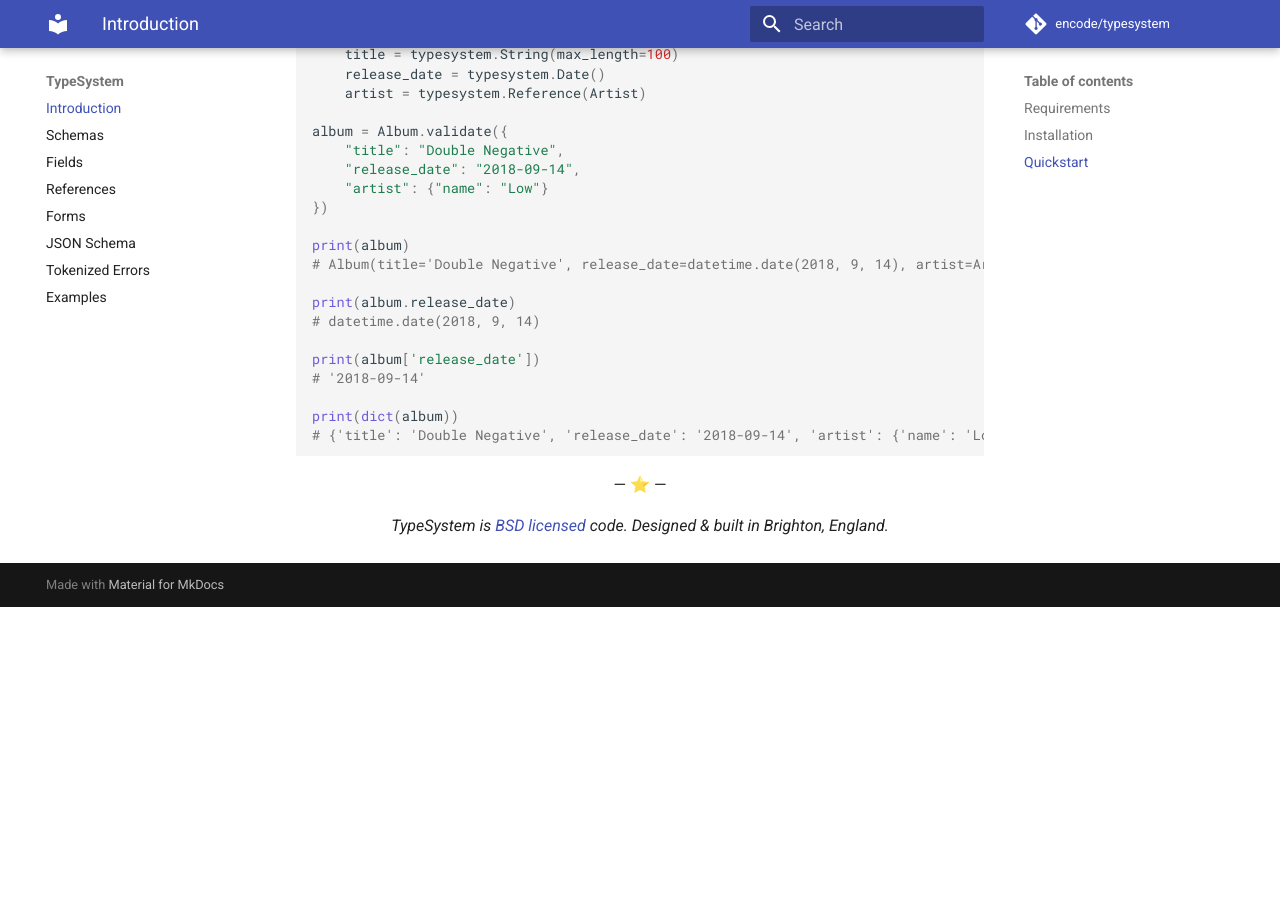
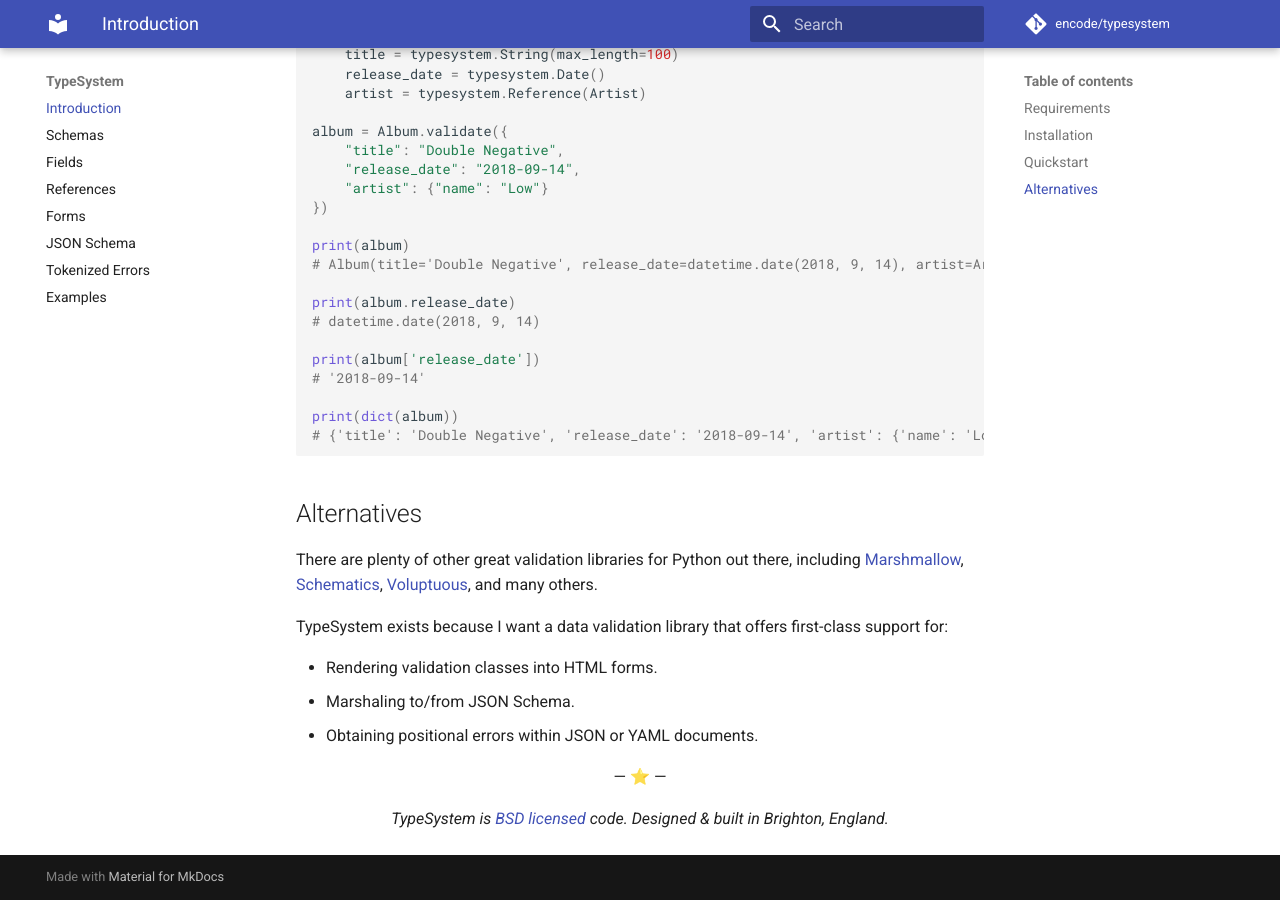
Before and after one commit to encode/typesystem, an MkDocs documentation site: the page built from docs/index.md, in a window 1280 px wide and 900 px high, scrolled down 1041 px. Built offline with MkDocs 1.6.1 and Material for MkDocs 9.7.7, drawn with Linux system fonts in a browser that asks for light colours; comment, search, counter and statistics services are not loaded; before the commit the page ends 1648 px from its top, so only the background shows below that.

Commit message:
Documentation on alternatives

````diff
--- a/docs/index.md
+++ b/docs/index.md
@@ -71,5 +71,19 @@
 # {'title': 'Double Negative', 'release_date': '2018-09-14', 'artist': {'name': 'Low'}}
 ```
 
+## Alternatives
+
+There are plenty of other great validation libraries for Python out there,
+including [Marshmallow](https://github.com/marshmallow-code/marshmallow),
+[Schematics](https://github.com/schematics/schematics),
+[Voluptuous](https://github.com/alecthomas/voluptuous), and many others.
+
+TypeSystem exists because I want a data validation library that offers
+first-class support for:
+
+* Rendering validation classes into HTML forms.
+* Marshaling to/from JSON Schema.
+* Obtaining positional errors within JSON or YAML documents.
+
 <p align="center">&mdash; ⭐️ &mdash;</p>
 <p align="center"><i>TypeSystem is <a href="https://github.com/encode/typesystem/blob/master/LICENSE.md">BSD licensed</a> code. Designed & built in Brighton, England.</i></p>
````
